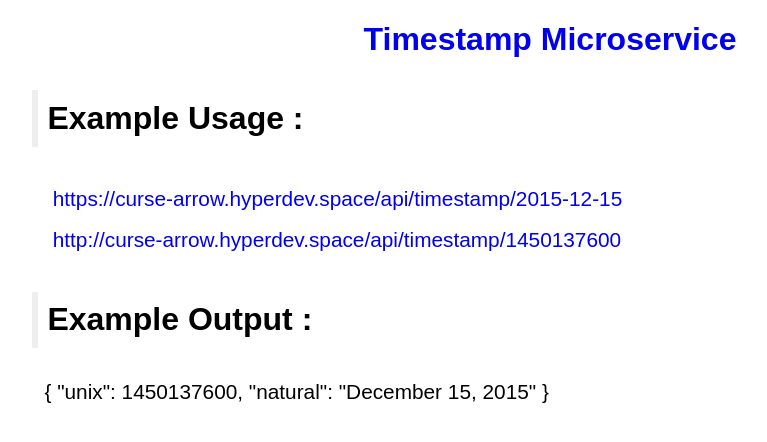
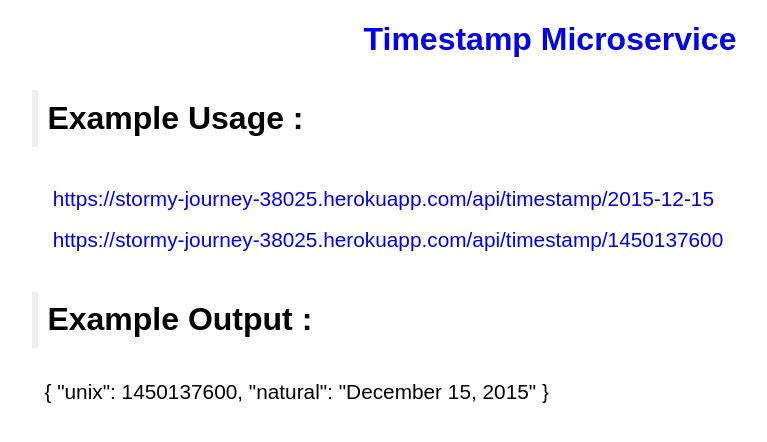
Before and after one commit to bvamc/FCC-Timestamp-API, a website: page public/index.html in a window 1280 px wide. Shown: the whole page, without its empty margins (90-857 px from the left). Drawn offline with Linux system fonts and the light colour scheme.

Commit message:
updated heroku url

```diff
--- a/public/index.html
+++ b/public/index.html
@@ -47,8 +47,8 @@
     </a>
     <h2>Example Usage</h2>
     <div>
-        <a href="./api/timestamp/2015-12-15" target="_blank">https://curse-arrow.hyperdev.space/api/timestamp/2015-12-15</a>
-        <a href="./api/timestamp/1450137600" target="_blank">http://curse-arrow.hyperdev.space/api/timestamp/1450137600</a>
+        <a href="./api/timestamp/2015-12-15" target="_blank">https://stormy-journey-38025.herokuapp.com/api/timestamp/2015-12-15</a>
+        <a href="./api/timestamp/1450137600" target="_blank">https://stormy-journey-38025.herokuapp.com/api/timestamp/1450137600</a>
     </div>
     <h2>Example Output</h2>
     <div>
```
Also changed, not shown: README.md.
